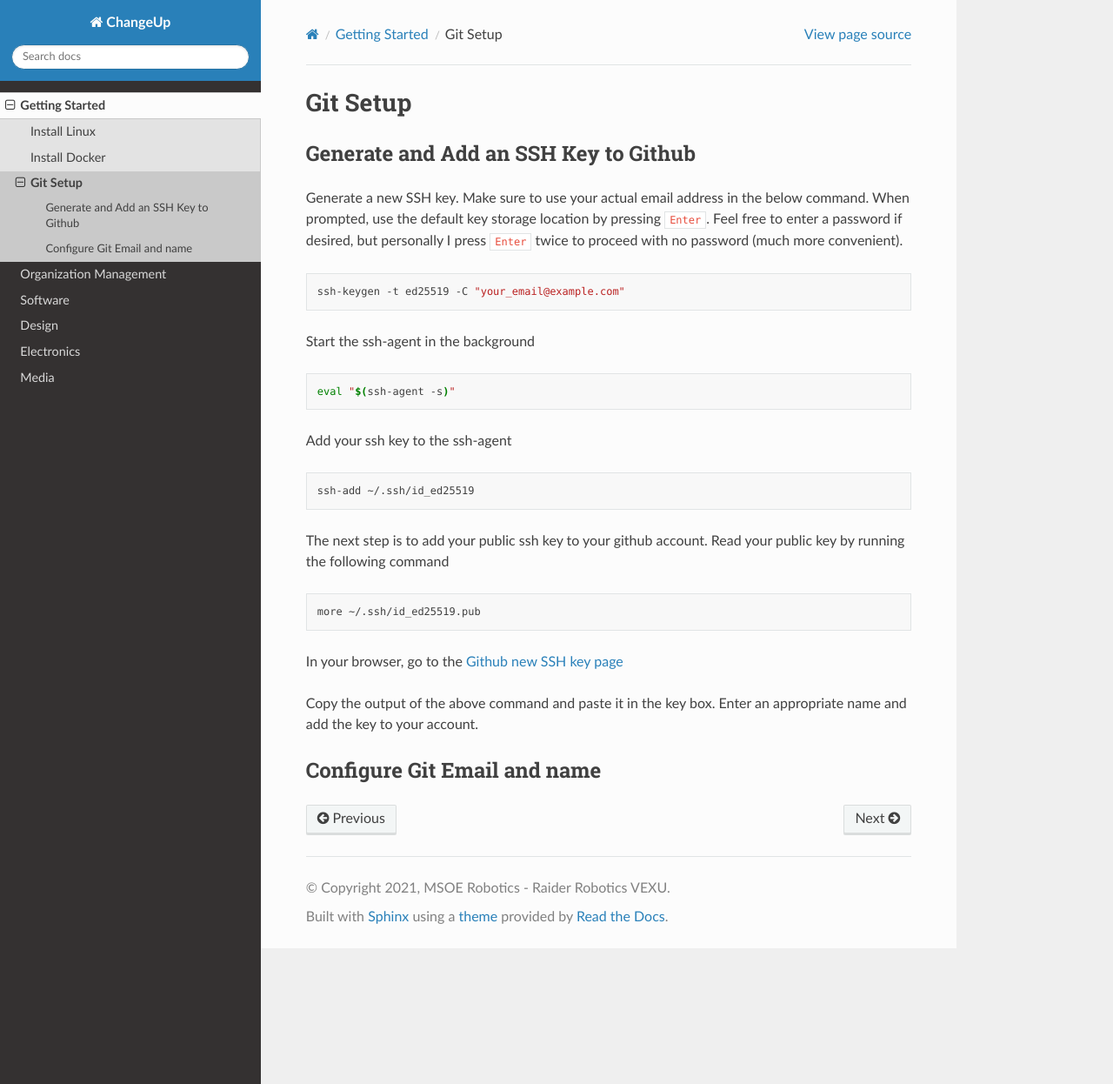
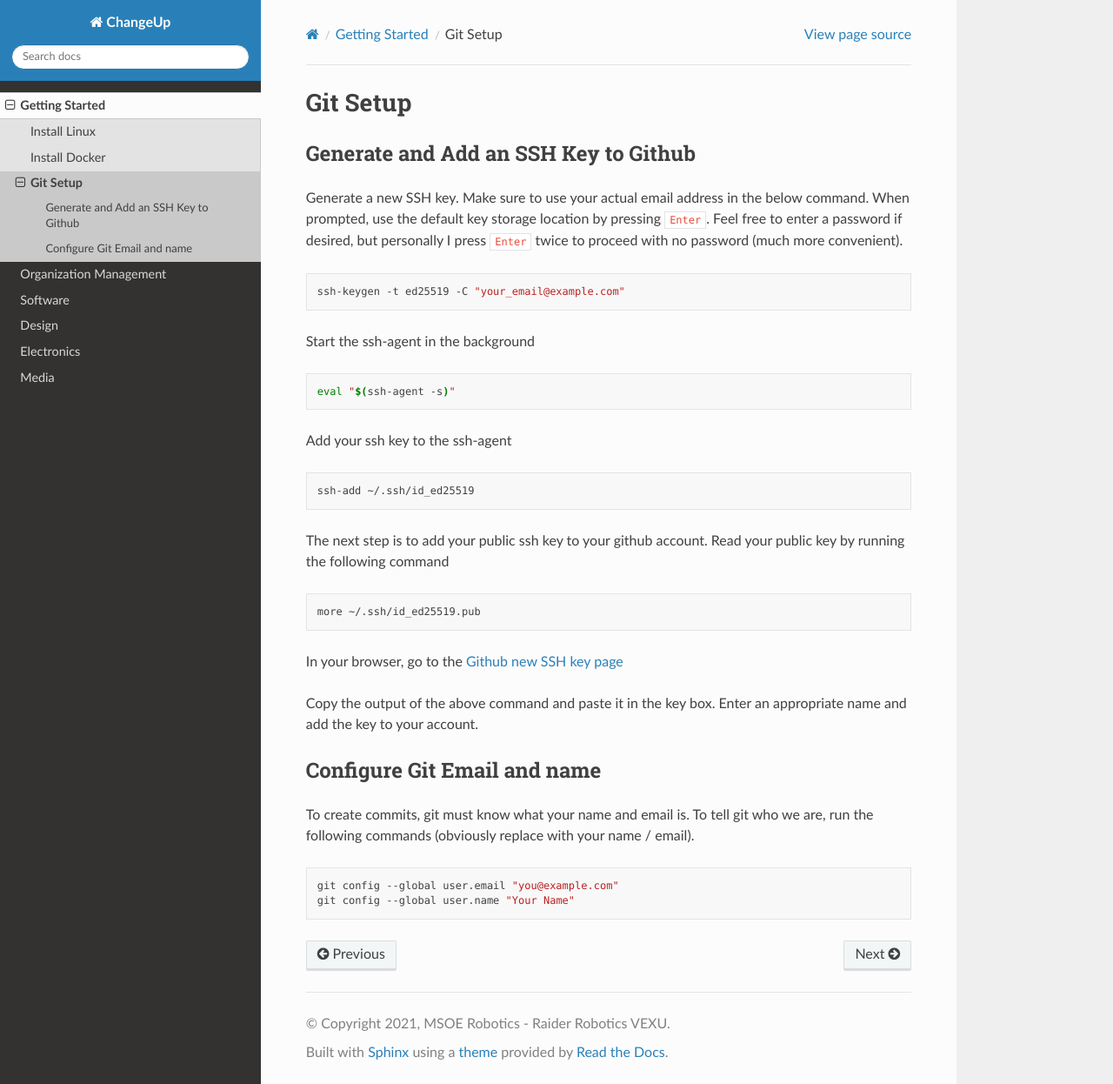
Before and after one commit to msoe-vex/docs, a Sphinx documentation site: the page built from source/getting-started/setup-git.rst, in a window 1280 px wide and 1246 px high. Shown: the whole window at 87% size. Built offline with Sphinx 7.4.7 and the Read the Docs theme 2.0.0, drawn with Linux system fonts in a browser that asks for light colours; pages that are not in the unit, such as notebooks, are missing from menus.

Commit message:
Added instructions for setting up git name and email

```diff
--- a/source/getting-started/setup-git.rst
+++ b/source/getting-started/setup-git.rst
@@ -36,3 +36,10 @@ Copy the output of the above command and paste it in the key box. Enter an appro
 
 Configure Git Email and name
 ----------------------------
+
+To create commits, git must know what your name and email is. To tell git who we are, run the following commands (obviously replace with your name / email).
+
+.. code:: bash
+
+    git config --global user.email "you@example.com"
+    git config --global user.name "Your Name"
```
